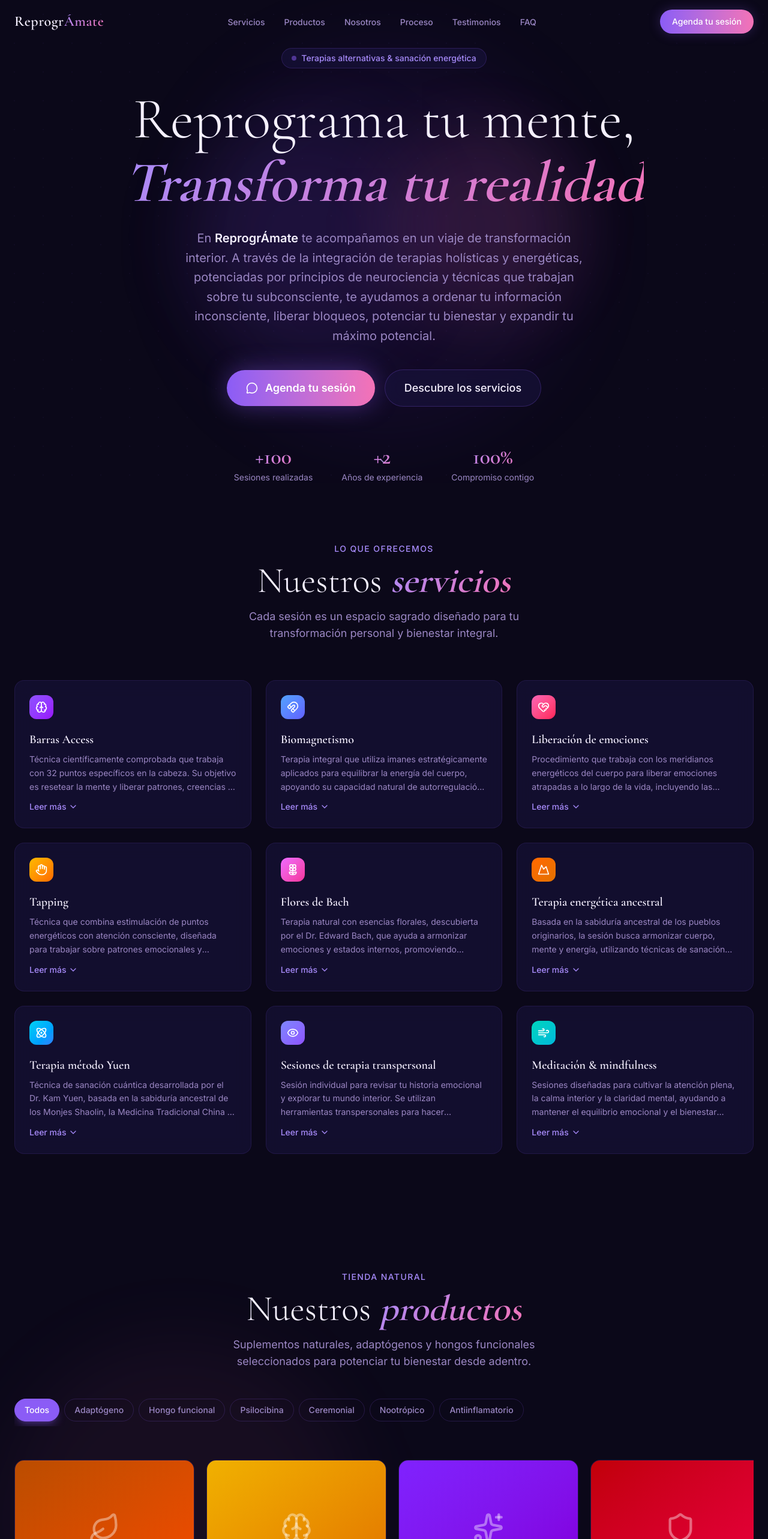
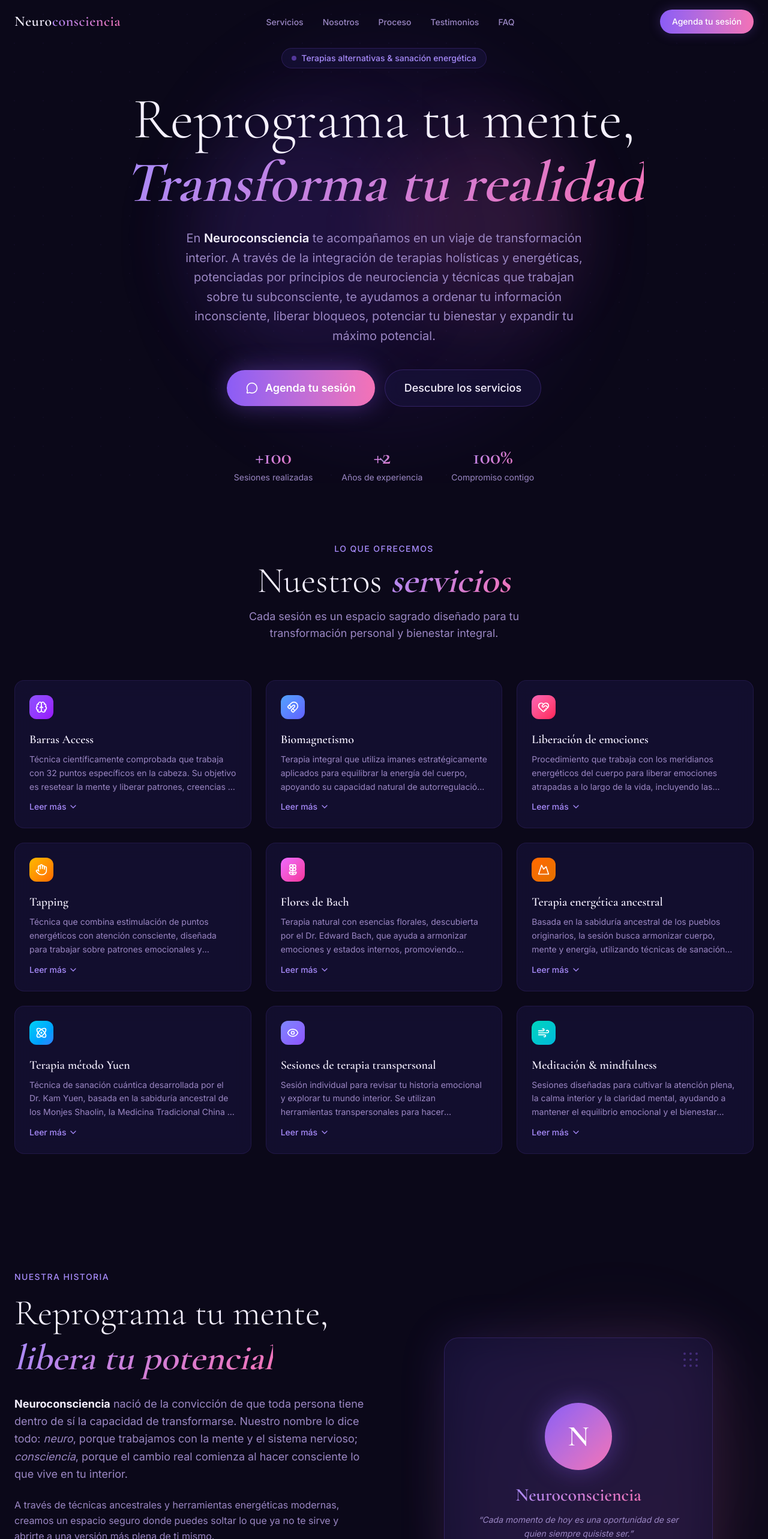
Before and after one commit to Muro-xd/reprogramate, a Next.js app: page / in a window 1280 px wide. Shown: the top 2566 px of the page at 60% size. Built offline with nearby package versions, Linux system fonts and the light colour scheme.

Commit message:
[DEV001] Feat boton de whatsapp

```diff
--- a/package.json
+++ b/package.json
@@ -1,5 +1,5 @@
 {
-  "name": "reprogramate",
+  "name": "neuroconsciencia",
   "version": "0.1.0",
   "private": true,
   "scripts": {
--- a/src/app/layout.tsx
+++ b/src/app/layout.tsx
@@ -15,7 +15,7 @@
 });
 
 export const metadata: Metadata = {
-  title: "ReprogrÁmate | Terapias Alternativas de Sanación",
+  title: "Neuroconsciencia | Terapias Alternativas de Sanación",
   description:
     "Transforma tu mente y ámate sin límites. Barras de Access, alineación de chakras, meditación guiada y limpiezas energéticas. Agenda tu sesión hoy.",
 };
--- a/src/app/page.tsx
+++ b/src/app/page.tsx
@@ -1,8 +1,9 @@
 import Navbar from "@/components/layout/Navbar";
 import Footer from "@/components/layout/Footer";
+import WhatsAppFAB from "@/components/ui/WhatsAppFAB";
 import Hero from "@/components/sections/Hero";
 import Services from "@/components/sections/Services";
-import Products from "@/components/sections/Products";
+// import Products from "@/components/sections/Products";
 import About from "@/components/sections/About";
 import Process from "@/components/sections/Process";
 import Testimonials from "@/components/sections/Testimonials";
@@ -16,7 +17,7 @@
       <main>
         <Hero />
         <Services />
-        <Products />
+        {/* <Products /> */}
         <About />
         <Process />
         <Testimonials />
@@ -24,6 +25,7 @@
         <Contact />
       </main>
       <Footer />
+      <WhatsAppFAB />
     </>
   );
 }
--- a/src/components/layout/Footer.tsx
+++ b/src/components/layout/Footer.tsx
@@ -5,15 +5,15 @@
     <footer className="border-t border-brand-violet/10 py-10 px-6 bg-brand-surface">
       <div className="max-w-7xl mx-auto flex flex-col md:flex-row items-center justify-between gap-4 text-brand-muted text-sm">
         <div className="font-heading text-xl">
-          <span className="text-brand-text">Reprogr</span>
-          <span className="gradient-text">Ámate</span>
+          <span className="text-brand-text">Neuro</span>
+          <span className="gradient-text">consciencia</span>
         </div>
         <p className="flex items-center gap-1.5">
           Hecho con{" "}
           <Heart size={13} className="text-brand-rose fill-brand-rose inline" />{" "}
           para tu transformación
         </p>
-        <p>© {new Date().getFullYear()} ReprogrÁmate. Todos los derechos reservados.</p>
+        <p>© {new Date().getFullYear()} Neuroconsciencia. Todos los derechos reservados.</p>
       </div>
     </footer>
   );
--- a/src/components/layout/Navbar.tsx
+++ b/src/components/layout/Navbar.tsx
@@ -6,7 +6,7 @@
 
 const navLinks = [
   { label: "Servicios", href: "#servicios" },
-  { label: "Productos", href: "#productos" },
+  // { label: "Productos", href: "#productos" },
   { label: "Nosotros", href: "#sobre-nosotros" },
   { label: "Proceso", href: "#proceso" },
   { label: "Testimonios", href: "#testimonios" },
@@ -36,8 +36,8 @@
     >
       <nav className="max-w-7xl mx-auto px-6 py-4 flex items-center justify-between">
         <a href="#" className="text-2xl font-heading font-semibold tracking-wide">
-          <span className="text-brand-text">Reprogr</span>
-          <span className="gradient-text">Ámate</span>
+          <span className="text-brand-text">Neuro</span>
+          <span className="gradient-text">consciencia</span>
         </a>
 
         <ul className="hidden md:flex items-center gap-8">
--- a/src/components/sections/About.tsx
+++ b/src/components/sections/About.tsx
@@ -44,11 +44,12 @@
             </span>
           </h2>
           <p className="text-brand-muted text-lg leading-relaxed mb-6">
-            <strong className="text-brand-text">ReprogrÁmate</strong> nació de
+            <strong className="text-brand-text">Neuroconsciencia</strong> nació de
             la convicción de que toda persona tiene dentro de sí la capacidad de
             transformarse. Nuestro nombre lo dice todo:{" "}
-            <em>reprograma</em> tus creencias limitantes y{" "}
-            <em>ámate</em> con la plenitud que mereces.
+            <em>neuro</em>, porque trabajamos con la mente y el sistema nervioso;{" "}
+            <em>consciencia</em>, porque el cambio real comienza al hacer consciente
+            lo que vive en tu interior.
           </p>
           <p className="text-brand-muted leading-relaxed mb-10">
             A través de técnicas ancestrales y herramientas energéticas modernas,
@@ -89,11 +90,11 @@
             <div className="relative glass rounded-3xl border border-brand-violet/20 p-12 h-full flex flex-col items-center justify-center text-center">
               <div className="w-28 h-28 rounded-full bg-gradient-to-br from-brand-violet to-brand-rose flex items-center justify-center glow-md mb-6">
                 <span className="font-heading text-white text-5xl font-semibold">
-                  R
+                  N
                 </span>
               </div>
               <h3 className="font-heading text-3xl font-semibold gradient-text mb-3">
-                ReprogrÁmate
+                Neuroconsciencia
               </h3>
               <p className="text-brand-muted text-sm italic leading-relaxed">
                 &ldquo;Cada momento de hoy es una oportunidad de ser quien siempre
--- a/src/components/sections/Contact.tsx
+++ b/src/components/sections/Contact.tsx
@@ -2,10 +2,7 @@
 
 import { motion } from "framer-motion";
 import { MessageCircle, Clock, AtSign } from "lucide-react";
-
-const WHATSAPP_NUMBER = "51902154049";
-const WHATSAPP_MESSAGE =
-  "Hola ReprogrÁmate, me gustaría agendar una sesión de terapia.";
+import { WHATSAPP_NUMBER, WHATSAPP_MESSAGE } from "@/lib/constants";
 
 const infoCards = [
   {
@@ -21,7 +18,7 @@
   {
     icon: AtSign,
     title: "Síguenos",
-    text: "@reprogramate\nContenido de bienestar diario",
+    text: "@neuroconsciencia\nContenido de bienestar diario",
   },
 ];
 
--- a/src/components/sections/Hero.tsx
+++ b/src/components/sections/Hero.tsx
@@ -2,9 +2,7 @@
 
 import { motion } from "framer-motion";
 import { MessageCircle, ChevronDown } from "lucide-react";
-
-const WHATSAPP_NUMBER = "51902154049";
-const WHATSAPP_MESSAGE = "Hola ReprogrÁmate, me gustaría agendar una sesión de terapia.";
+import { WHATSAPP_NUMBER, WHATSAPP_MESSAGE } from "@/lib/constants";
 
 const stats = [
   { value: "+100", label: "Sesiones realizadas" },
@@ -65,7 +63,7 @@
           className="text-brand-muted text-lg md:text-xl max-w-2xl mx-auto mb-10 leading-relaxed"
         >
           En{" "}
-          <strong className="text-brand-text font-semibold">ReprogrÁmate</strong>{" "}
+          <strong className="text-brand-text font-semibold">Neuroconsciencia</strong>{" "}
           te acompañamos en un viaje de transformación interior. A través
           de la integración de terapias holísticas y energéticas, potenciadas por principios de
           neurociencia y técnicas que trabajan sobre tu subconsciente, te ayudamos a ordenar
--- a/src/components/sections/Products.tsx
+++ b/src/components/sections/Products.tsx
@@ -3,6 +3,8 @@
 import Image from "next/image";
 import { useRef, useState, useEffect } from "react";
 import { motion } from "framer-motion";
+import type { LucideIcon } from "lucide-react";
+import { WHATSAPP_NUMBER } from "@/lib/constants";
 import {
   MessageCircle,
   Leaf,
@@ -18,9 +20,6 @@
   ChevronLeft,
   ChevronRight,
 } from "lucide-react";
-import type { LucideIcon } from "lucide-react";
-
-const WHATSAPP_NUMBER = "51902154049";
 
 type Product = {
   id: string;
@@ -174,7 +173,7 @@
     categoryColors[product.category] ??
     "bg-brand-violet/15 text-brand-violet-light border-brand-violet/25";
   const waMessage = encodeURIComponent(
-    `Hola ReprogrÁmate, me interesa el producto *${product.name}*. ¿Me pueden dar más información?`
+    `Hola, me interesa el producto *${product.name}*. ¿Me pueden dar más información?`
   );
 
   return (
--- a/src/components/sections/Testimonials.tsx
+++ b/src/components/sections/Testimonials.tsx
@@ -7,7 +7,7 @@
   {
     name: "Lenin R",
     role: "Ingeniero",
-    text: "Las Barras de Access cambiaron mi vida por completo. Llevaba años con ansiedad crónica y después de tres sesiones siento una paz que no conocía. ReprogrÁmate es un lugar de verdadera transformación.",
+    text: "Las Barras de Access cambiaron mi vida por completo. Llevaba años con ansiedad crónica y después de tres sesiones siento una paz que no conocía. Neuroconsciencia es un lugar de verdadera transformación.",
     stars: 5,
     initials: "LR",
     gradient: "from-violet-500 to-purple-600",
@@ -23,7 +23,7 @@
   {
     name: "Daniel B",
     role: "Diseñador",
-    text: "La meditación guiada con ReprogrÁmate es diferente a todo lo que había probado. El acompañamiento es muy profesional y se nota el amor que ponen en cada sesión. ¡Totalmente recomendado!",
+    text: "La meditación guiada con Neuroconsciencia es diferente a todo lo que había probado. El acompañamiento es muy profesional y se nota el amor que ponen en cada sesión. ¡Totalmente recomendado!",
     stars: 5,
     initials: "DB",
     gradient: "from-pink-400 to-rose-500",
--- /dev/null
+++ b/src/components/ui/WhatsAppFAB.tsx
@@ -0,0 +1,48 @@
+"use client";
+
+import { useState, useEffect } from "react";
+import { motion, AnimatePresence } from "framer-motion";
+import { WHATSAPP_NUMBER, WHATSAPP_MESSAGE } from "@/lib/constants";
+
+export default function WhatsAppFAB() {
+  const [visible, setVisible] = useState(false);
+
+  useEffect(() => {
+    const onScroll = () => setVisible(window.scrollY > 300);
+    window.addEventListener("scroll", onScroll, { passive: true });
+    return () => window.removeEventListener("scroll", onScroll);
+  }, []);
+
+  return (
+    <AnimatePresence>
+      {visible && (
+        <motion.a
+          href={`https://wa.me/${WHATSAPP_NUMBER}?text=${encodeURIComponent(WHATSAPP_MESSAGE)}`}
+          target="_blank"
+          rel="noopener noreferrer"
+          initial={{ opacity: 0, scale: 0.5 }}
+          animate={{ opacity: 1, scale: 1 }}
+          exit={{ opacity: 0, scale: 0.5 }}
+          transition={{ duration: 0.3, ease: "easeOut" }}
+          className="fixed bottom-6 right-6 z-40 group"
+          aria-label="Contactar por WhatsApp"
+        >
+          <div className="w-[68px] h-[68px] rounded-full bg-[#25D366] flex items-center justify-center shadow-lg shadow-[#25D366]/40 hover:shadow-[#25D366]/60 hover:scale-110 transition-all duration-300">
+            <svg
+              viewBox="0 0 24 24"
+              fill="white"
+              className="w-8 h-8"
+              xmlns="http://www.w3.org/2000/svg"
+              aria-hidden="true"
+            >
+              <path d="M17.472 14.382c-.297-.149-1.758-.867-2.03-.967-.273-.099-.471-.148-.67.15-.197.297-.767.966-.94 1.164-.173.199-.347.223-.644.075-.297-.15-1.255-.463-2.39-1.475-.883-.788-1.48-1.761-1.653-2.059-.173-.297-.018-.458.13-.606.134-.133.298-.347.446-.52.149-.174.198-.298.298-.497.099-.198.05-.371-.025-.52-.075-.149-.669-1.612-.916-2.207-.242-.579-.487-.5-.669-.51-.173-.008-.371-.01-.57-.01-.198 0-.52.074-.792.372-.272.297-1.04 1.016-1.04 2.479 0 1.462 1.065 2.875 1.213 3.074.149.198 2.096 3.2 5.077 4.487.709.306 1.262.489 1.694.625.712.227 1.36.195 1.871.118.571-.085 1.758-.719 2.006-1.413.248-.694.248-1.289.173-1.413-.074-.124-.272-.198-.57-.347m-5.421 7.403h-.004a9.87 9.87 0 01-5.031-1.378l-.361-.214-3.741.982.998-3.648-.235-.374a9.86 9.86 0 01-1.51-5.26c.001-5.45 4.436-9.884 9.888-9.884 2.64 0 5.122 1.03 6.988 2.898a9.825 9.825 0 012.893 6.994c-.003 5.45-4.437 9.884-9.885 9.884m8.413-18.297A11.815 11.815 0 0012.05 0C5.495 0 .16 5.335.157 11.892c0 2.096.547 4.142 1.588 5.945L.057 24l6.305-1.654a11.882 11.882 0 005.683 1.448h.005c6.554 0 11.89-5.335 11.893-11.893a11.821 11.821 0 00-3.48-8.413Z" />
+            </svg>
+          </div>
+          <span className="absolute right-[76px] top-1/2 -translate-y-1/2 bg-brand-surface border border-brand-violet/20 text-brand-text text-xs font-medium px-3 py-1.5 rounded-full whitespace-nowrap opacity-0 group-hover:opacity-100 transition-opacity duration-200 pointer-events-none shadow-lg">
+            ¿Hablamos?
+          </span>
+        </motion.a>
+      )}
+    </AnimatePresence>
+  );
+}
--- /dev/null
+++ b/src/lib/constants.ts
@@ -0,0 +1,3 @@
+export const WHATSAPP_NUMBER = "51902154049";
+export const WHATSAPP_MESSAGE =
+  "Hola, me gustaría agendar una sesión de terapia. ¿Me pueden orientar?";
```
Also changed, not shown: 1 other file (tests, documents, lock files or other folders).
